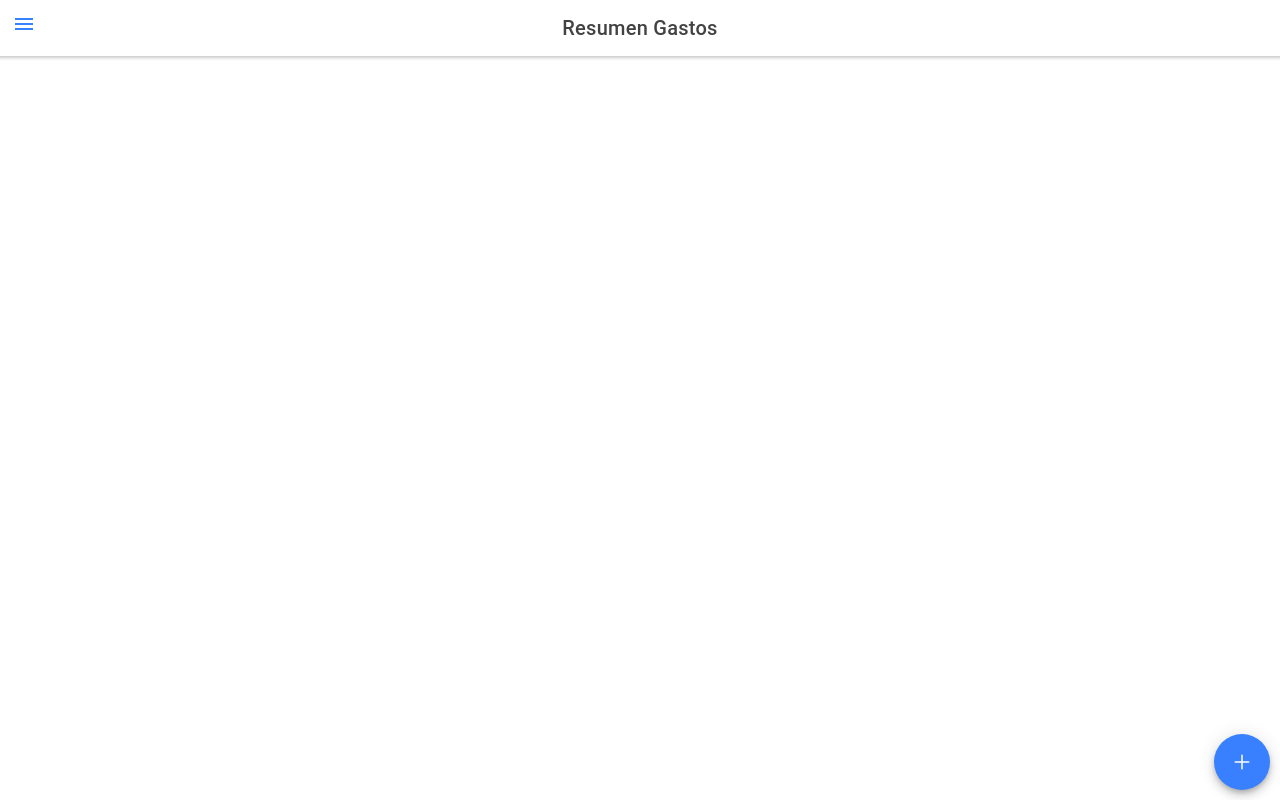
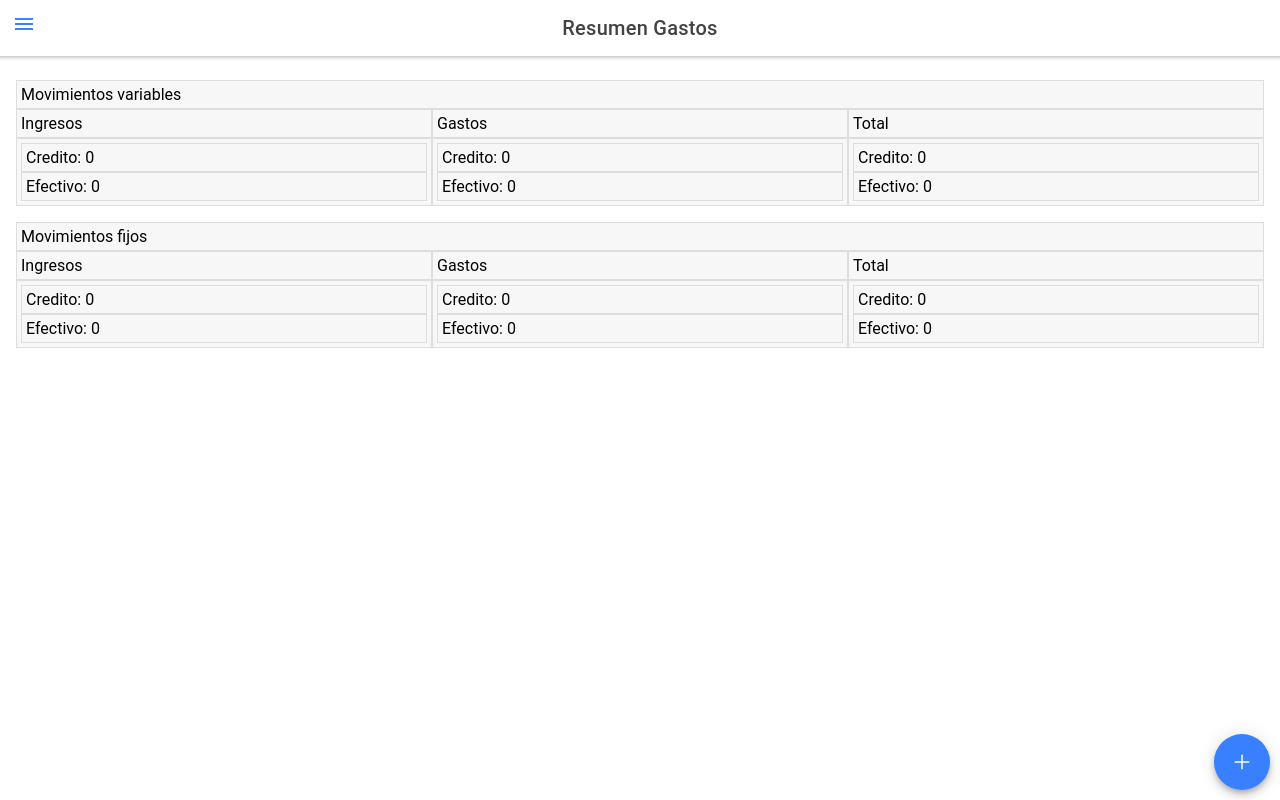
Before and after one commit to felipetoroc/gastos, a React (Create React App) app: page /Resumen in a window 1280 px wide. Built offline with nearby package versions, Linux system fonts and the light colour scheme; no server answers; the database is empty.

Commit message:
version buena con fecha automatica y datos del resumen controlados

```diff
--- a/src/App.tsx
+++ b/src/App.tsx
@@ -42,7 +42,7 @@ const App: React.FC = () => (
         <Route path="/Mantenedor" component={Mantenedor} exact />
         <Route path="/Fijos" component={Fijos} exact />
         <Route path="/Categorias" component={Categorias} exact />
-        <Route exact path="/" render={() => <Redirect to="/home" />} />
+        <Route exact path="/" render={() => <Redirect to="/Resumen" />} />
       </IonRouterOutlet>
     </IonReactRouter>
   </IonApp>
--- a/src/components/IngresoMov.tsx
+++ b/src/components/IngresoMov.tsx
@@ -20,7 +20,7 @@ const IngresoMov: React.FC = () => {
 
   const [mensaje,setMensaje] = useState('');
   const [periodo, setPeriodo] = useState('')
-  const [fecha, setFecha] = useState('')
+  const [fecha, setFecha] = useState(new Date().toISOString())
   const [cuotas, setCuotas] = useState('')
   const [tipoMoneda, setTipoMoneda] = useState('')
   const [frecMov, setFrecMov] = useState('')
@@ -134,7 +134,7 @@ const IngresoMov: React.FC = () => {
 
   return (
     <>
-          <IonList>
+          <IonList >
             <IonTitle className="ion-padding">Gasto nuevo</IonTitle>
             <IonItem>
               <IonLabel>Fecha compra</IonLabel>
--- a/src/pages/Resumen.css
+++ b/src/pages/Resumen.css
@@ -0,0 +1,5 @@
+ion-list ion-col {
+    background-color: #f7f7f7;
+    border: solid 1px #ddd;
+    padding: 4px;
+  }
--- a/src/pages/Resumen.tsx
+++ b/src/pages/Resumen.tsx
@@ -1,13 +1,77 @@
-import {IonList,IonPopover,IonFab,IonFabButton, IonIcon, IonPage,IonHeader,IonToolbar,IonTitle,IonContent, IonLabel} from '@ionic/react';
+import {IonItem,IonList,IonPopover,IonFab,IonFabButton, IonIcon, IonPage,IonHeader,IonToolbar,IonTitle,IonContent, IonLabel, IonRow, IonCol} from '@ionic/react';
 import React, {useState,useEffect} from 'react';
 import './Resumen.css';
 import { add } from 'ionicons/icons';
 import IngresoMov from '../components/IngresoMov'
-import {db,totalGastos} from '../firebaseConfig'
+import {db} from '../firebaseConfig'
 
 const Resumen: React.FC = () => {
 
+    const [vCredito, setVCredito] = useState(0)
+    const [vEfectivo, setVEfectivo] = useState(0)
+    const [fCredito, setFCredito] = useState(0)
+    const [fEfectivo, setFEfectivo] = useState(0)
+
+    const [vICredito, setVICredito] = useState(0)
+    const [vIEfectivo, setVIEfectivo] = useState(0)
+    const [fICredito, setFICredito] = useState(0)
+    const [fIEfectivo, setFIEfectivo] = useState(0)
+
     const [popover, setPopover] = useState<{show: boolean, evento: Event | undefined}>({show: false, evento: undefined});
+
+    useEffect(() => {
+        db.collection("movimientos").onSnapshot((querySnapshot) => {
+            var sumaVCredito = 0
+            var sumaVEfectivo = 0
+            var sumaFCredito = 0
+            var sumaFEfectivo = 0
+            var sumaVICredito = 0
+            var sumaVIEfectivo = 0
+            var sumaFICredito = 0
+            var sumaFIEfectivo = 0
+            querySnapshot.forEach(doc => {
+                if(doc.data().mov_tipo_mov === "gasto"){
+                    if(doc.data().mov_frec_mov === "variable"){
+                        if(doc.data().mov_tipo_moneda === "credito"){
+                            sumaVCredito += parseFloat(doc.data().mov_monto)
+                        }else if(doc.data().mov_tipo_moneda === "efectivo"){
+                            sumaVEfectivo += parseFloat(doc.data().mov_monto)
+                        }
+                    }else if(doc.data().mov_frec_mov === "fijo"){
+                        if(doc.data().mov_tipo_moneda === "credito"){
+                            sumaFCredito += parseFloat(doc.data().mov_monto)
+                        }else if(doc.data().mov_tipo_moneda === "efectivo"){
+                            sumaFEfectivo += parseFloat(doc.data().mov_monto)
+                        }
+                    }
+                }else if(doc.data().mov_tipo_mov === "ingreso"){
+                    if(doc.data().mov_frec_mov === "variable"){
+                        if(doc.data().mov_tipo_moneda === "credito"){
+                            sumaVICredito += parseFloat(doc.data().mov_monto)
+                        }else if(doc.data().mov_tipo_moneda === "efectivo"){
+                            sumaVIEfectivo += parseFloat(doc.data().mov_monto)
+                        }
+                    }else if(doc.data().mov_frec_mov === "fijo"){
+                        if(doc.data().mov_tipo_moneda === "credito"){
+                            sumaFICredito += parseFloat(doc.data().mov_monto)
+                        }else if(doc.data().mov_tipo_moneda === "efectivo"){
+                            sumaFIEfectivo += parseFloat(doc.data().mov_monto)
+                        }
+                    }
+                }
+
+            });
+            setVCredito(sumaVCredito)
+            setVEfectivo(sumaVEfectivo)
+            setFCredito(sumaFCredito)
+            setFEfectivo(sumaFEfectivo)
+
+            setVICredito(sumaVICredito)
+            setVIEfectivo(sumaVIEfectivo)
+            setFICredito(sumaFICredito)
+            setFIEfectivo(sumaFIEfectivo)
+        })
+      },[])
 
     return (
         <IonPage>
@@ -17,7 +81,81 @@ const Resumen: React.FC = () => {
                 </IonToolbar>
             </IonHeader>
             <IonContent className="ion-padding">
+                <IonList>
+                    <IonRow>
+                        <IonCol>Movimientos variables</IonCol>
+                    </IonRow>
+                    <IonRow>
+                        <IonCol>Ingresos</IonCol>
+                        <IonCol>Gastos</IonCol>
+                        <IonCol>Total</IonCol>
+                    </IonRow>
+                    <IonRow>
+                        <IonCol>
+                            <IonRow>
+                                <IonCol>Credito: {Math.round(vICredito)}</IonCol>
+                            </IonRow>
+                            <IonRow>
+                                <IonCol>Efectivo: {Math.round(vIEfectivo)}</IonCol>
+                            </IonRow>
+                        </IonCol>
+                        <IonCol>
+                            <IonRow>
+                                <IonCol>Credito: {Math.round(vCredito)}</IonCol>
+                            </IonRow>
+                            <IonRow>
+                                <IonCol>Efectivo: {Math.round(vEfectivo)}</IonCol>
+                            </IonRow>
+                        </IonCol>
 
+                        <IonCol>
+                            <IonRow>
+                                <IonCol>Credito: {Math.round(vICredito)}</IonCol>
+                            </IonRow>
+                            <IonRow>
+                                <IonCol>Efectivo: {Math.round(vIEfectivo)}</IonCol>
+                            </IonRow>
+                        </IonCol>
+                    </IonRow>
+
+                </IonList>
+                <IonList>
+                    <IonRow>
+                        <IonCol>Movimientos fijos</IonCol>
+                    </IonRow>
+                    <IonRow>
+                        <IonCol>Ingresos</IonCol>
+                        <IonCol>Gastos</IonCol>
+                        <IonCol>Total</IonCol>
+                    </IonRow>
+                    <IonRow>
+                        <IonCol>
+                            <IonRow>
+                                <IonCol>Credito: {Math.round(fICredito)}</IonCol>
+                            </IonRow>
+                            <IonRow>
+                                <IonCol>Efectivo: {Math.round(fIEfectivo)}</IonCol>
+                            </IonRow>
+                        </IonCol>
+                        <IonCol>
+                            <IonRow>
+                                <IonCol>Credito: {Math.round(fCredito)}</IonCol>
+                            </IonRow>
+                            <IonRow>
+                                <IonCol>Efectivo: {Math.round(fEfectivo)}</IonCol>
+                            </IonRow>
+                        </IonCol>
+
+                        <IonCol>
+                            <IonRow>
+                                <IonCol>Credito: {Math.round(fICredito)}</IonCol>
+                            </IonRow>
+                            <IonRow>
+                                <IonCol>Efectivo: {Math.round(fIEfectivo)}</IonCol>
+                            </IonRow>
+                        </IonCol>
+                    </IonRow>
+                </IonList>
                 <IonFab vertical="bottom" horizontal="end" slot="fixed">
                     <IonFabButton onClick={(e: any) => {e.persist();setPopover({show:true,evento:e})}}>
                         <IonIcon icon={add} />
```
